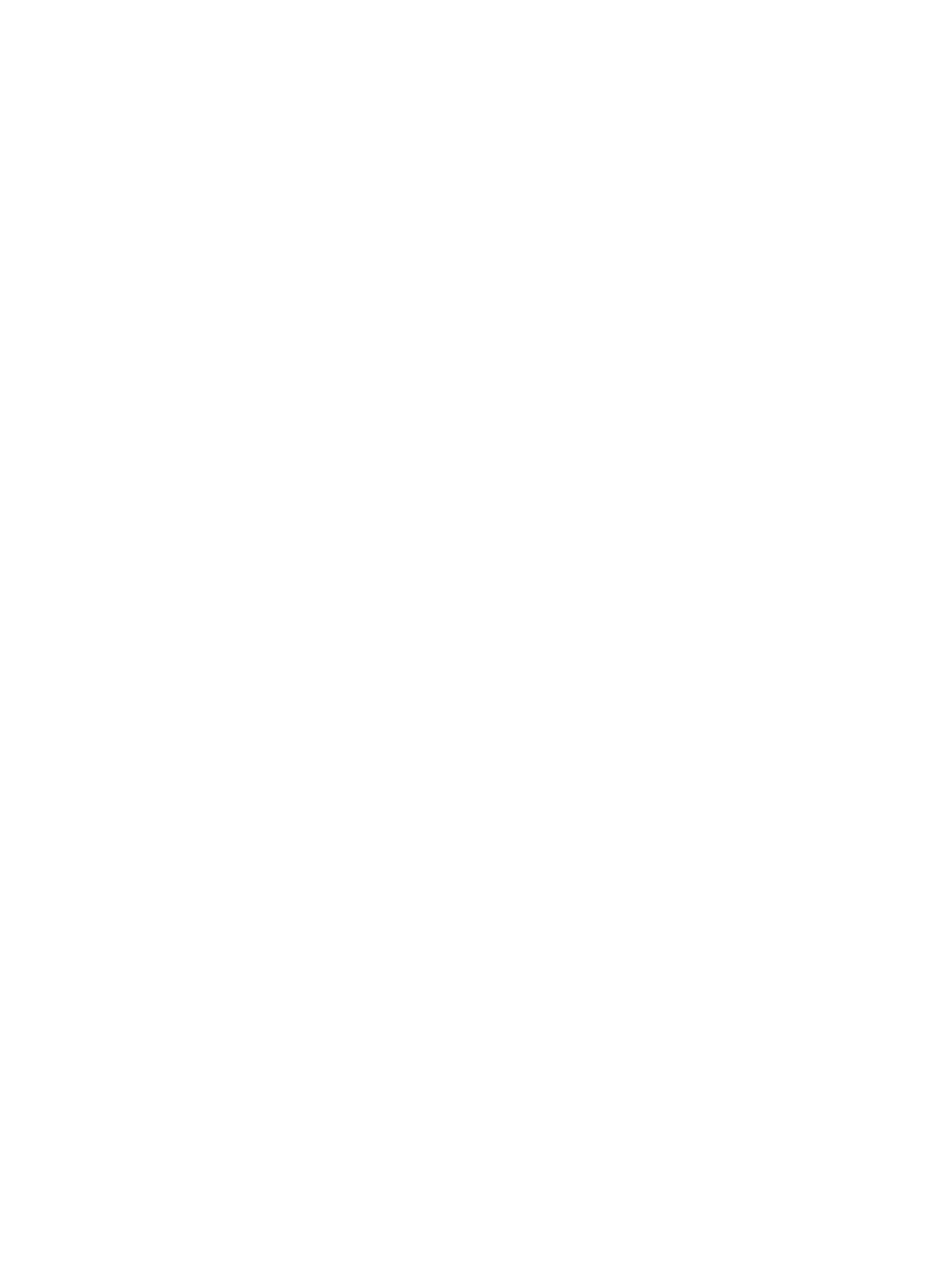
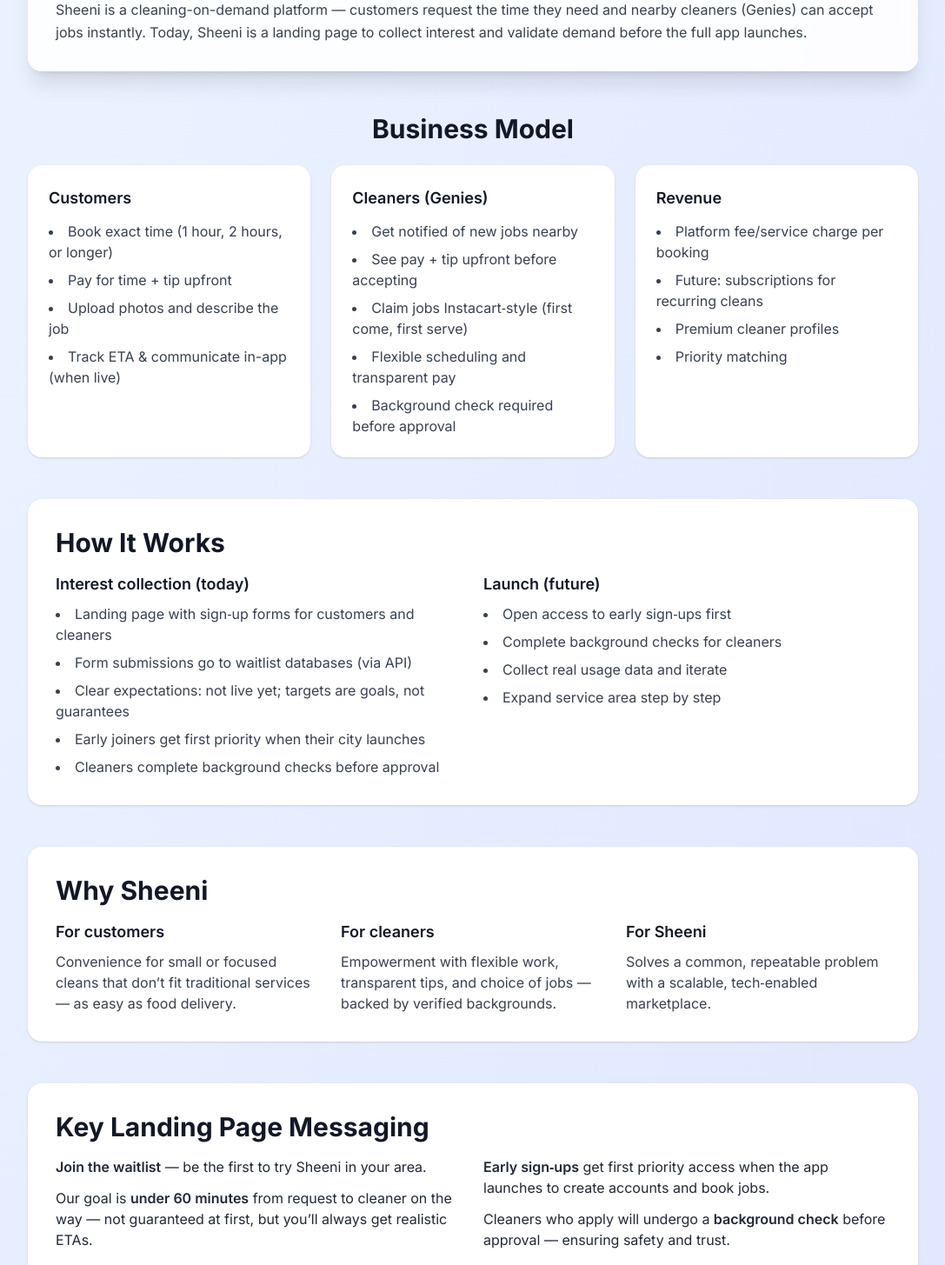
Before and after one commit to kurtmodrow/sheeni-landing, a Next.js app: page / in a window 1280 px wide. Shown: the part 1330-2785 px from the top of the page at 87% size, without its empty margins (96-1183 px from the left). Before the commit the page ends 1200 px from the top, so only its background shows below. Built offline with nearby package versions, Linux system fonts and the light colour scheme.

Commit message:
Add credibility sections: What, Business Model, How, Why, Key Messaging

```diff
--- a/app/page.tsx
+++ b/app/page.tsx
@@ -5,9 +5,9 @@
   return (
     <main className="min-h-screen bg-gradient-to-br from-blue-50 to-indigo-100">
       <div className="container mx-auto px-4 py-16">
-        <div className="max-w-4xl mx-auto">
+        <div className="max-w-5xl mx-auto">
           {/* Header */}
-          <div className="text-center mb-12">
+          <div className="text-center mb-16">
             {/* Logo */}
             <div className="mb-8">
               <Image
@@ -21,17 +21,129 @@
             </div>
 
             <h1 className="text-4xl md:text-6xl font-bold text-gray-900 mb-4">
-              Welcome to{' '}
-              <span className="text-primary-600">Cursor Brief</span>
+              Sheeni — Cleaning On Demand
             </h1>
             <p className="text-xl text-gray-600 max-w-2xl mx-auto">
-              Join our waitlist and be the first to experience our revolutionary platform
-              connecting customers with professional cleaners.
+              Think "DoorDash for cleaning." Request a quick clean and nearby cleaners (Genies)
+              can accept instantly. We're collecting interest now to launch in the right cities.
             </p>
           </div>
 
           {/* Waitlist Form */}
           <WaitlistForm />
+
+          {/* What Sheeni Is */}
+          <section className="mt-16">
+            <div className="bg-white/90 backdrop-blur rounded-2xl shadow-xl p-8">
+              <h2 className="text-2xl md:text-3xl font-bold text-gray-900 mb-4">What Sheeni Is</h2>
+              <p className="text-gray-700 leading-relaxed">
+                Sheeni is a cleaning-on-demand platform — customers request the time they need and
+                nearby cleaners (Genies) can accept jobs instantly. Today, Sheeni is a landing page
+                to collect interest and validate demand before the full app launches.
+              </p>
+            </div>
+          </section>
+
+          {/* Business Model */}
+          <section className="mt-12">
+            <h2 className="text-2xl md:text-3xl font-bold text-gray-900 mb-6 text-center">Business Model</h2>
+            <div className="grid grid-cols-1 md:grid-cols-3 gap-6">
+              <div className="bg-white rounded-2xl shadow p-6">
+                <h3 className="text-lg font-semibold text-gray-900 mb-3">Customers</h3>
+                <ul className="space-y-2 text-gray-700 list-disc list-inside">
+                  <li>Book exact time (1 hour, 2 hours, or longer)</li>
+                  <li>Pay for time + tip upfront</li>
+                  <li>Upload photos and describe the job</li>
+                  <li>Track ETA & communicate in-app (when live)</li>
+                </ul>
+              </div>
+              <div className="bg-white rounded-2xl shadow p-6">
+                <h3 className="text-lg font-semibold text-gray-900 mb-3">Cleaners (Genies)</h3>
+                <ul className="space-y-2 text-gray-700 list-disc list-inside">
+                  <li>Get notified of new jobs nearby</li>
+                  <li>See pay + tip upfront before accepting</li>
+                  <li>Claim jobs Instacart‑style (first come, first serve)</li>
+                  <li>Flexible scheduling and transparent pay</li>
+                  <li>Background check required before approval</li>
+                </ul>
+              </div>
+              <div className="bg-white rounded-2xl shadow p-6">
+                <h3 className="text-lg font-semibold text-gray-900 mb-3">Revenue</h3>
+                <ul className="space-y-2 text-gray-700 list-disc list-inside">
+                  <li>Platform fee/service charge per booking</li>
+                  <li>Future: subscriptions for recurring cleans</li>
+                  <li>Premium cleaner profiles</li>
+                  <li>Priority matching</li>
+                </ul>
+              </div>
+            </div>
+          </section>
+
+          {/* The How */}
+          <section className="mt-12">
+            <div className="bg-white rounded-2xl shadow p-8">
+              <h2 className="text-2xl md:text-3xl font-bold text-gray-900 mb-4">How It Works</h2>
+              <div className="grid grid-cols-1 md:grid-cols-2 gap-6">
+                <div>
+                  <h3 className="text-lg font-semibold text-gray-900 mb-2">Interest collection (today)</h3>
+                  <ul className="space-y-2 text-gray-700 list-disc list-inside">
+                    <li>Landing page with sign‑up forms for customers and cleaners</li>
+                    <li>Form submissions go to waitlist databases (via API)</li>
+                    <li>Clear expectations: not live yet; targets are goals, not guarantees</li>
+                    <li>Early joiners get first priority when their city launches</li>
+                    <li>Cleaners complete background checks before approval</li>
+                  </ul>
+                </div>
+                <div>
+                  <h3 className="text-lg font-semibold text-gray-900 mb-2">Launch (future)</h3>
+                  <ul className="space-y-2 text-gray-700 list-disc list-inside">
+                    <li>Open access to early sign‑ups first</li>
+                    <li>Complete background checks for cleaners</li>
+                    <li>Collect real usage data and iterate</li>
+                    <li>Expand service area step by step</li>
+                  </ul>
+                </div>
+              </div>
+            </div>
+          </section>
+
+          {/* The Why */}
+          <section className="mt-12">
+            <div className="bg-white rounded-2xl shadow p-8">
+              <h2 className="text-2xl md:text-3xl font-bold text-gray-900 mb-4">Why Sheeni</h2>
+              <div className="grid grid-cols-1 md:grid-cols-3 gap-6">
+                <div>
+                  <h3 className="text-lg font-semibold text-gray-900 mb-2">For customers</h3>
+                  <p className="text-gray-700">Convenience for small or focused cleans that don’t fit traditional services — as easy as food delivery.</p>
+                </div>
+                <div>
+                  <h3 className="text-lg font-semibold text-gray-900 mb-2">For cleaners</h3>
+                  <p className="text-gray-700">Empowerment with flexible work, transparent tips, and choice of jobs — backed by verified backgrounds.</p>
+                </div>
+                <div>
+                  <h3 className="text-lg font-semibold text-gray-900 mb-2">For Sheeni</h3>
+                  <p className="text-gray-700">Solves a common, repeatable problem with a scalable, tech‑enabled marketplace.</p>
+                </div>
+              </div>
+            </div>
+          </section>
+
+          {/* Key Messaging */}
+          <section className="mt-12">
+            <div className="bg-white rounded-2xl shadow p-8">
+              <h2 className="text-2xl md:text-3xl font-bold text-gray-900 mb-4">Key Landing Page Messaging</h2>
+              <div className="grid grid-cols-1 md:grid-cols-2 gap-6">
+                <div className="space-y-3">
+                  <p className="text-gray-800"><span className="font-semibold">Join the waitlist</span> — be the first to try Sheeni in your area.</p>
+                  <p className="text-gray-800">Our goal is <span className="font-semibold">under 60 minutes</span> from request to cleaner on the way — not guaranteed at first, but you’ll always get realistic ETAs.</p>
+                </div>
+                <div className="space-y-3">
+                  <p className="text-gray-800"><span className="font-semibold">Early sign‑ups</span> get first priority access when the app launches to create accounts and book jobs.</p>
+                  <p className="text-gray-800">Cleaners who apply will undergo a <span className="font-semibold">background check</span> before approval — ensuring safety and trust.</p>
+                </div>
+              </div>
+            </div>
+          </section>
         </div>
       </div>
     </main>
```
